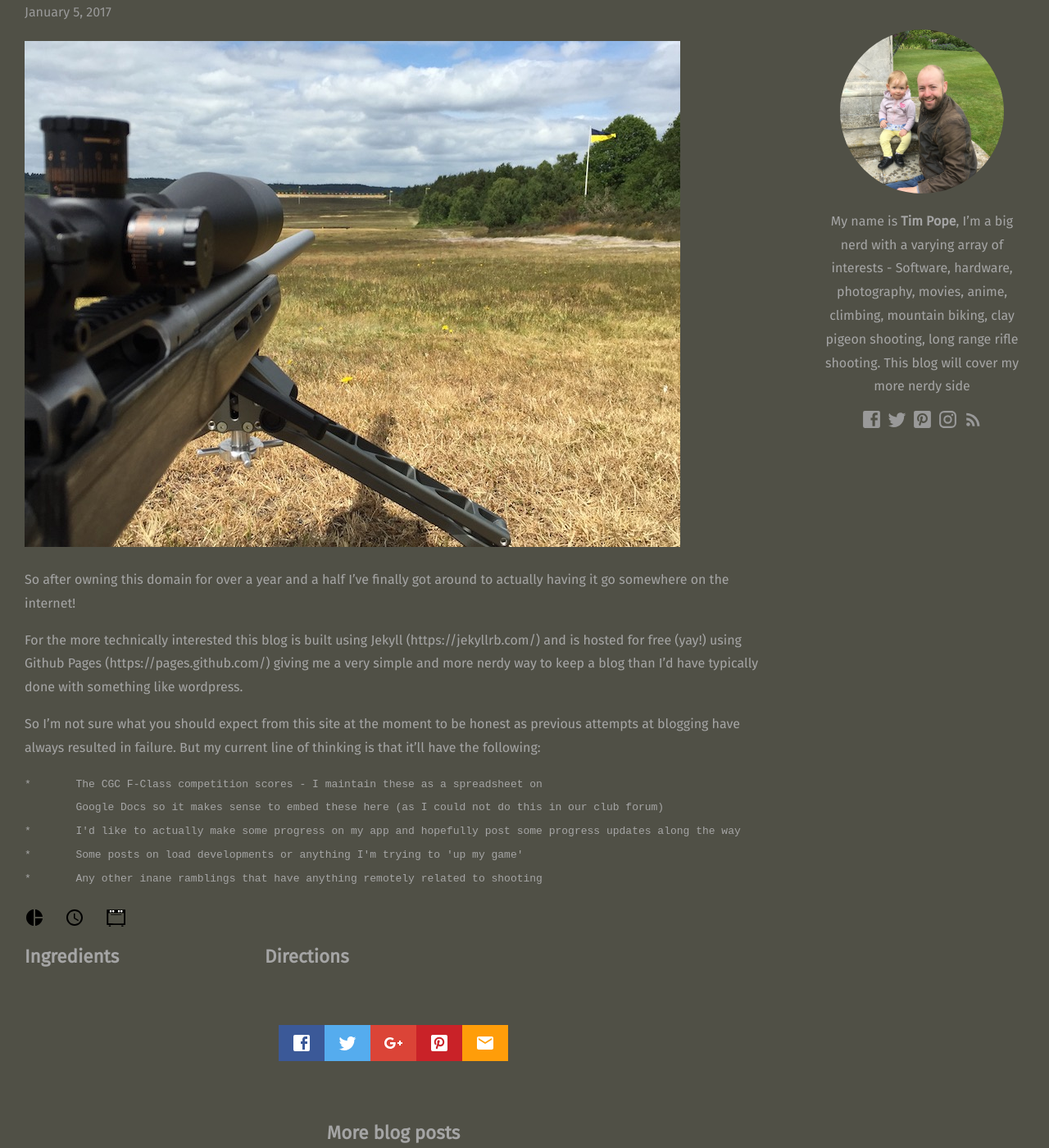
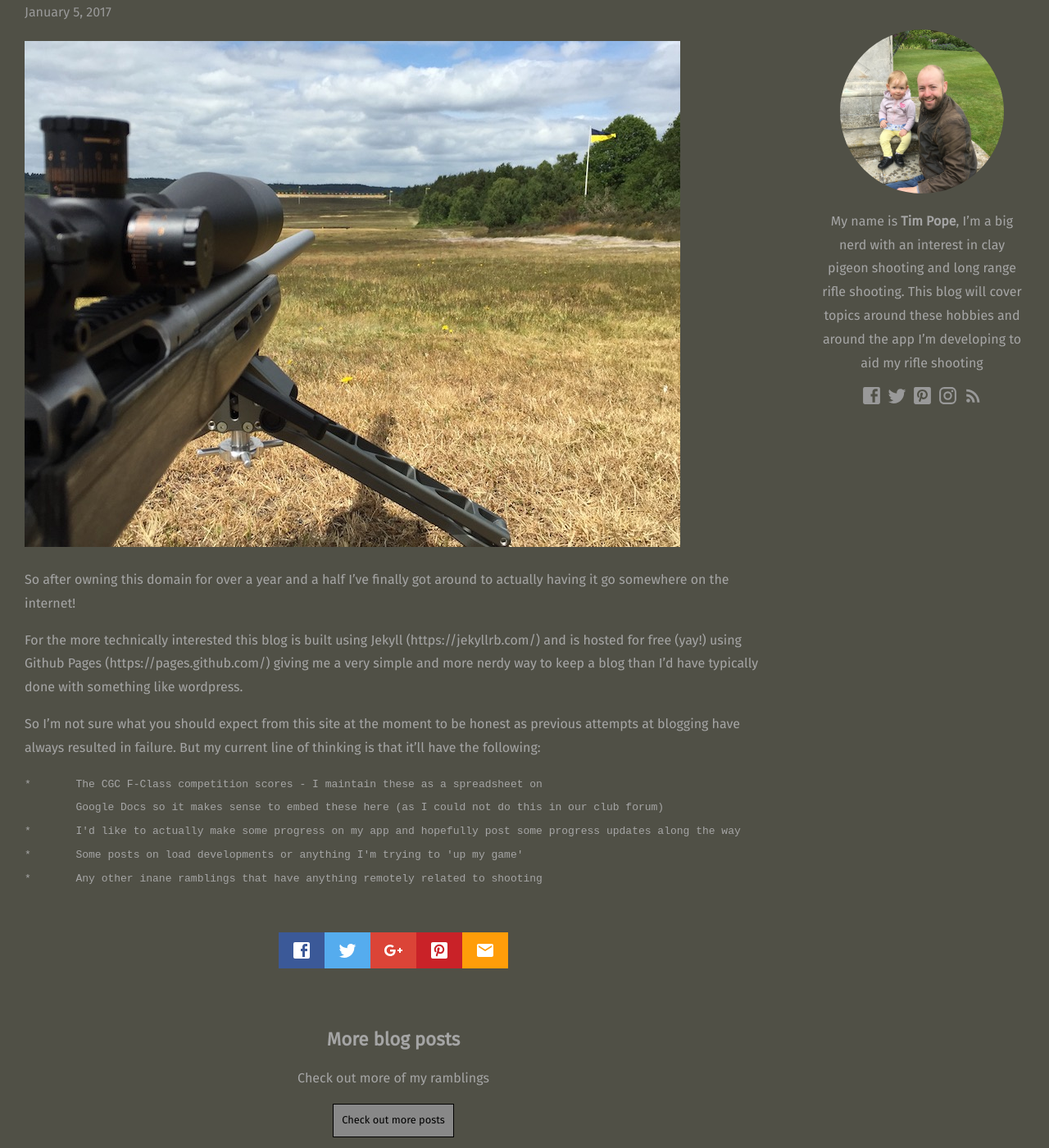
Before and after one commit to shootingcompanion/shootingcompanion, a Jekyll site: the page built from _posts/2017-05-27-introduction.md, in a window 1280 px wide and 1400 px high, scrolled down 511 px. Shown: the whole window at 82% size. Built offline with Jekyll 4.4.1, drawn with Linux system fonts in a browser that asks for light colours; nearby versions of some CDN libraries; some web fonts are replaced.

Commit message:
changed sidebar about and removed baggage from the blog posts.. we can pretty much go live now

```diff
--- a/_data/sidebar.yml
+++ b/_data/sidebar.yml
@@ -1,5 +1,5 @@
 author_image: /images/author.jpg
-description_markdown: "My name is **Tim Pope**, I'm a big nerd with a varying array of interests - Software, hardware, photography, movies, anime, climbing, mountain biking, clay pigeon shooting, long range rifle shooting. This blog will cover my more nerdy side"
+description_markdown: "My name is **Tim Pope**, I'm a big nerd with an interest in clay pigeon shooting and long range rifle shooting. This blog will cover topics around these hobbies and around the app I'm developing to aid my rifle shooting"
 facebook: tpope2
 twitter: Tim_50_6f_70_65
 pinterest: timpopeprogramm
--- a/_layouts/post.html
+++ b/_layouts/post.html
@@ -9,24 +9,6 @@ layout: default
 
 	<div class="recipe-body">
 		{{ content }}
-	</div>
-
-	<ul id="recipe" class="recipe-overview">
-		<li title="Servings">{% include recipe-icon.html icon="quantity" %}<span>{{ page.recipe.servings }}</span></li>
-		<li title="Prep Time">{% include recipe-icon.html icon="time" %}<span>{{ page.recipe.prep }}</span></li>
-		<li title="Cook Time">{% include recipe-icon.html icon="cook" %}<span>{{ page.recipe.cook }}</span></li>
-	</ul>
-
-	<div class="recipe-contents">
-		<div class="ingredients">
-			<h2>Ingredients</h2>
-			{{ page.recipe.ingredients_markdown | markdownify }}
-		</div>
-
-		<div class="directions">
-			<h2>Directions</h2>
-			{{ page.recipe.directions_markdown | markdownify }}
-		</div>
 	</div>
 
 	<div class="sharing">
```
Also changed, not shown: 8 other files.
